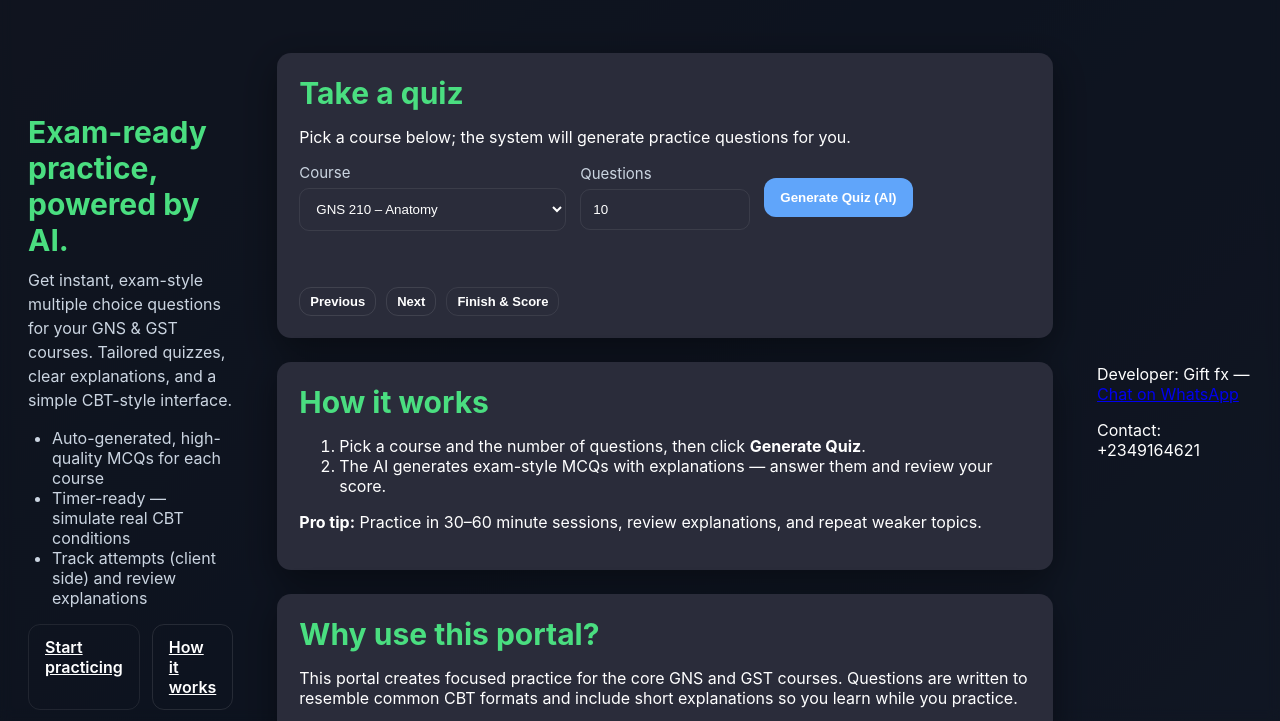
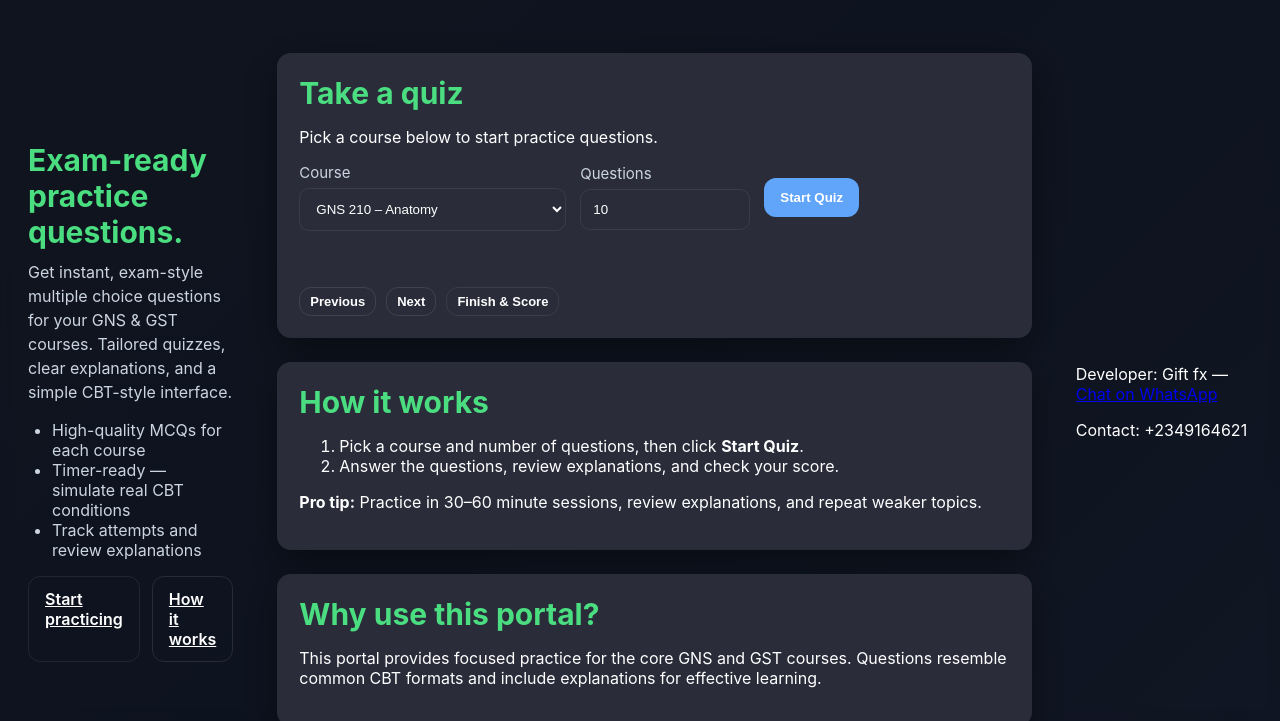
Before and after one commit to Giftfx-ship/School-quiz, a plain HTML site: page index.html in a window 1280 px wide. Shown: the part 79-800 px from the top of the page. Drawn offline with Linux system fonts and the light colour scheme.

Commit message:
Update index.html

```diff
--- a/index.html
+++ b/index.html
@@ -21,16 +21,16 @@
 
     <div class="hero">
       <div class="hero-left">
-        <h2>Exam-ready practice, powered by AI.</h2>
+        <h2>Exam-ready practice questions.</h2>
         <p class="lead">
           Get instant, exam-style multiple choice questions for your GNS & GST courses.
           Tailored quizzes, clear explanations, and a simple CBT-style interface.
         </p>
 
         <ul class="benefits">
-          <li>Auto-generated, high-quality MCQs for each course</li>
+          <li>High-quality MCQs for each course</li>
           <li>Timer-ready — simulate real CBT conditions</li>
-          <li>Track attempts (client side) and review explanations</li>
+          <li>Track attempts and review explanations</li>
         </ul>
 
         <div class="hero-ctas">
@@ -41,7 +41,7 @@
   <main id="main" class="main">
     <section id="quiz" class="card">
       <h2>Take a quiz</h2>
-      <p class="muted">Pick a course below; the system will generate practice questions for you.</p>
+      <p class="muted">Pick a course below to start practice questions.</p>
 
       <div class="controls">
         <label class="label">Course
@@ -58,10 +58,10 @@
         </label>
 
         <label class="label">Questions
-          <input id="numQ" type="number" min="1" max="20" value="10">
+          <input id="numQ" type="number" min="1" max="50" value="10">
         </label>
 
-        <button id="generateBtn" class="btn primary">Generate Quiz (AI)</button>
+        <button id="generateBtn" class="btn primary">Start Quiz</button>
       </div>
 
       <div id="quizArea" class="quiz-area hidden">
@@ -82,8 +82,8 @@
     <section id="how" class="card">
       <h2>How it works</h2>
       <ol>
-        <li>Pick a course and the number of questions, then click <strong>Generate Quiz</strong>.</li>
-        <li>The AI generates exam-style MCQs with explanations — answer them and review your score.</li>
+        <li>Pick a course and number of questions, then click <strong>Start Quiz</strong>.</li>
+        <li>Answer the questions, review explanations, and check your score.</li>
       </ol>
 
       <p class="pro-tip"><strong>Pro tip:</strong> Practice in 30–60 minute sessions, review explanations, and repeat weaker topics.</p>
@@ -92,8 +92,7 @@
     <section class="card faq">
       <h2>Why use this portal?</h2>
       <p>
-        This portal creates focused practice for the core GNS and GST courses. Questions are written
-        to resemble common CBT formats and include short explanations so you learn while you practice.
+        This portal provides focused practice for the core GNS and GST courses. Questions resemble common CBT formats and include explanations for effective learning.
       </p>
     </section>
   </main>
@@ -103,7 +102,7 @@
     </div>
   </footer>
 
-  <!-- floating Whatsapp quick chat -->
+  <!-- floating WhatsApp quick chat -->
   <a id="whatsBtn" class="whats-btn" href="https://wa.me/2349164624021?text=Hello%20Mr%20Dev%2C%20I%20need%20help%20with%20the%20Quiz%20Portal.%20Blessings!" target="_blank" aria-label="Chat on WhatsApp">
     <img src="/images/Whatsapp.JPG" alt="WhatsApp" />
   </a>
```
